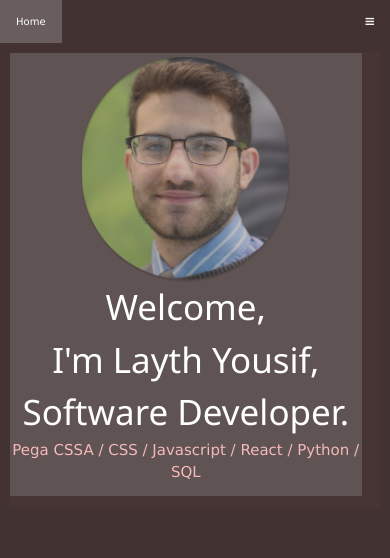
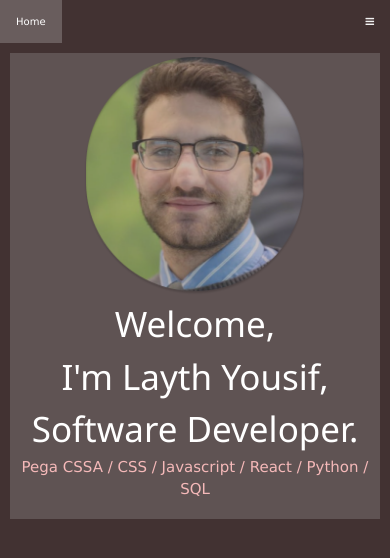
Before and after one commit to leoy94/react-amplify-portfolio, a React (Create React App) app: page / in a window 390 px wide. Shown: the top 558 px of the page. Built offline with nearby package versions, Linux system fonts and the light colour scheme.

Commit message:
adjusted spacing issues on mobile device

```diff
--- a/src/components/Body/HomeBody.css
+++ b/src/components/Body/HomeBody.css
@@ -186,31 +186,27 @@ body {
 
 	#Home-Body {
 		display: grid;
-		grid-template-rows: 1fr .75fr;
+		grid-template-rows: 1fr .1fr;
 		grid-template-columns: 1fr;
 	}
 
 	#Home-Overview {
 		display: grid;
 		grid-template-rows: 1fr .10fr;
-		justify-items: center;
-		justify-content: space-evenly;
-		align-content: center;
-		/* justify-content: space-evenly;
-		align-content: center;
-		align-items: center; */
 		padding-bottom: 5%;
 		grid-row: 2/3;
 		grid-column: 1/2;
-		width: 95%;
-		height: 95%;
+		width: 100%;
+		height: 100%;
+
+		justify-content: center;
 	}
 
 	#Home-Body #Home-HeadShot {
 		width: 60%;
-		justify-content: space-evenly;
-		justify-items: center;
-		width: 95%;
+		/* justify-content: space-evenly;
+		justify-items: center; */
+		width: 100%;
 		grid-row: 1/2;
 		grid-column: 1/2;
 	}
```
